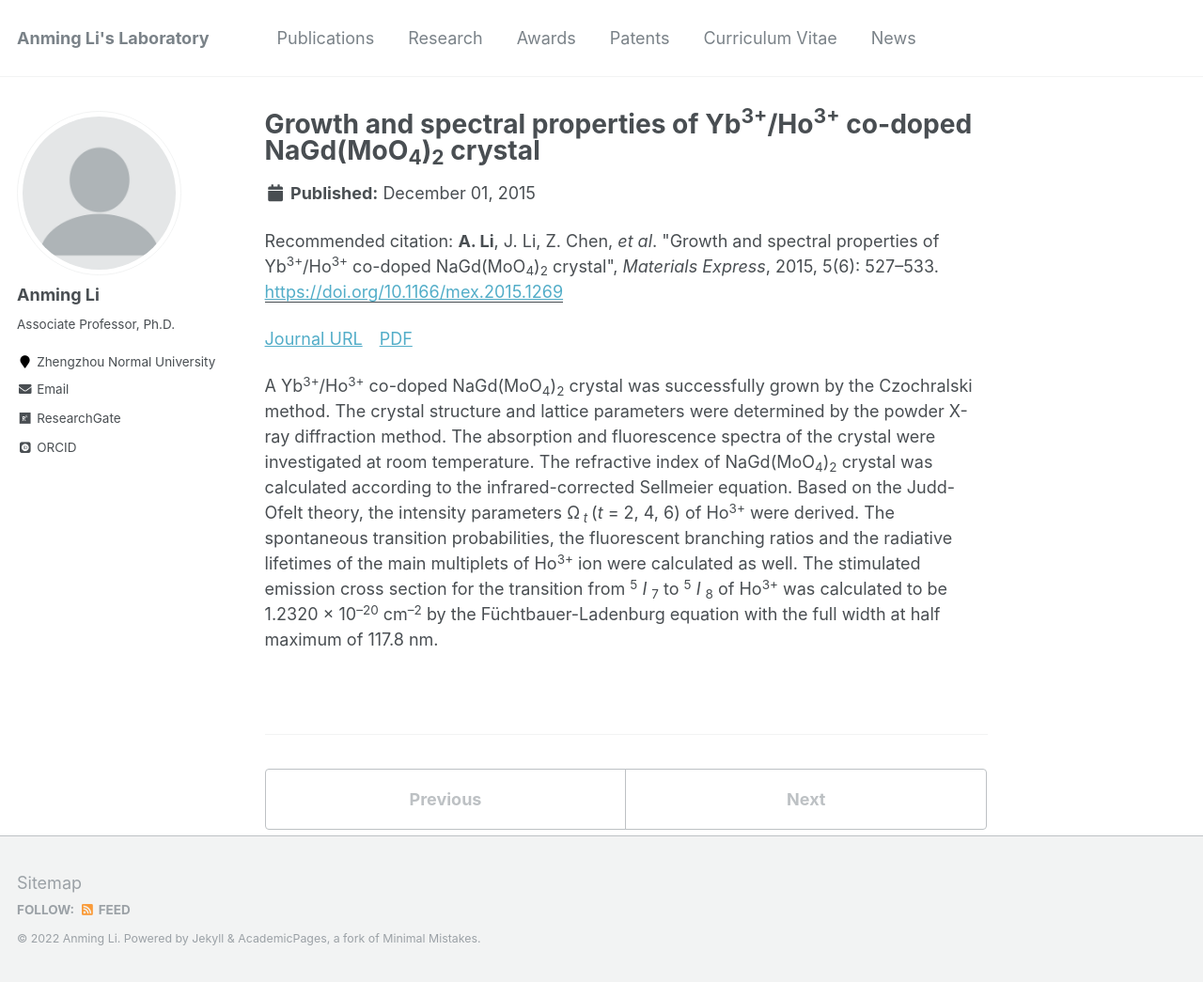
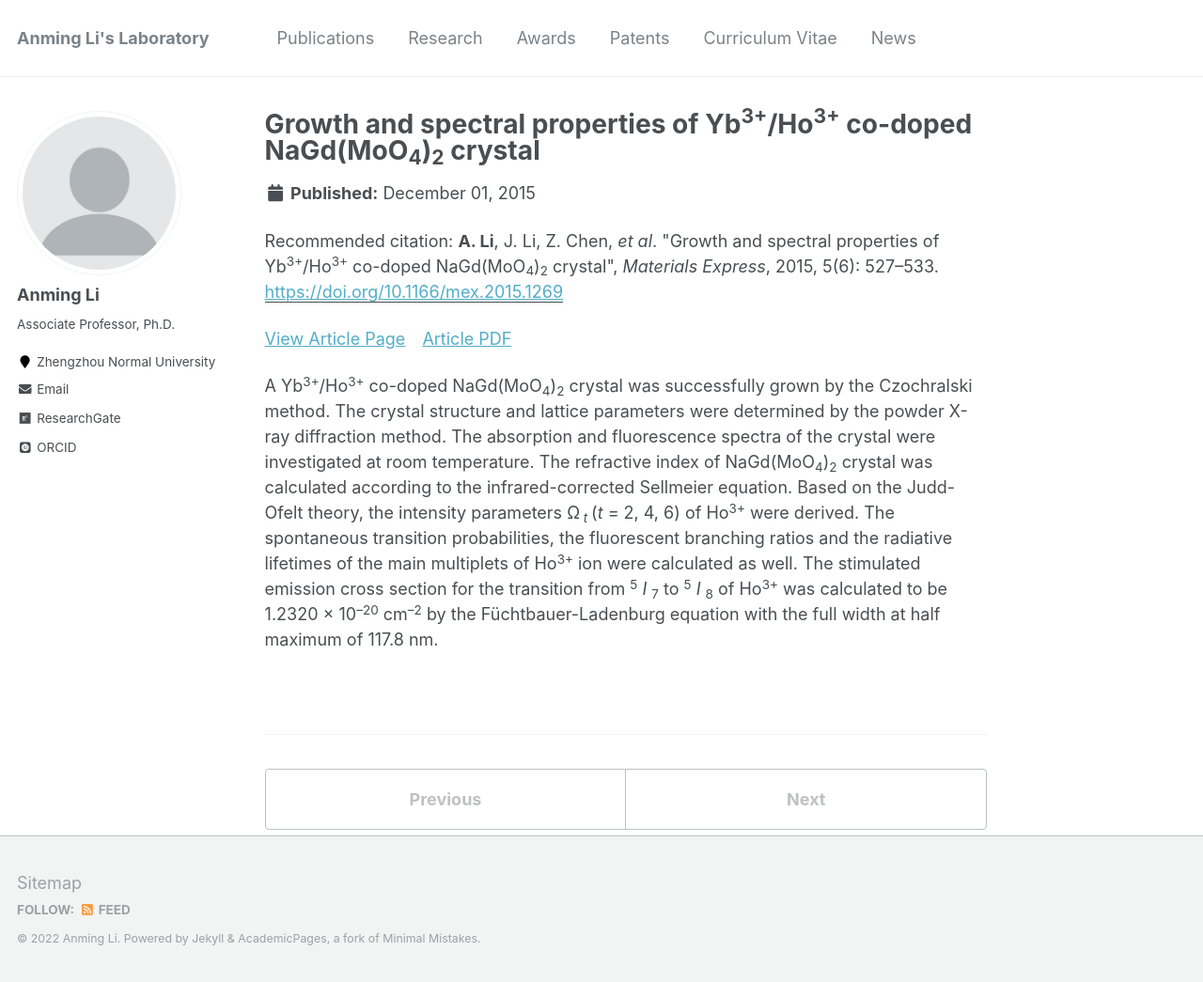
Before and after one commit to ucnclab/ucnclab.github.io, a Jekyll site: the page built from _publications/2015-12-01-paper6.md, in a window 1280 px wide and 1045 px high. Shown: the whole window at 94% size. Built offline with Jekyll 4.4.1, drawn with Linux system fonts in a browser that asks for light colours; some web fonts are replaced; comment, search, counter and statistics services are not loaded.

Commit message:
Update 2015-12-01-paper6.md

```diff
--- a/_publications/2015-12-01-paper6.md
+++ b/_publications/2015-12-01-paper6.md
@@ -8,7 +8,7 @@ venue: 'Materials Express'
 paperurl: 'https://doi.org/10.1166/mex.2015.1269'
 citation: '<b>A. Li</b>, J. Li, Z. Chen, <i>et al</i>. &quot;Growth and spectral properties of Yb<sup>3+</sup>/Ho<sup>3+</sup> co-doped NaGd(MoO<sub>4</sub>)<sub>2</sub> crystal&quot;, <i>Materials Express</i>, 2015, 5(6): 527–533.'
 ---
-[Journal URL](https://www.ingentaconnect.com/contentone/asp/me/2015/00000005/00000006/art00007)&emsp;[PDF](https://lablam.org/files/paper6.pdf)
+[View Article Page](https://www.ingentaconnect.com/contentone/asp/me/2015/00000005/00000006/art00007)&emsp;[Article PDF](https://lablam.org/files/paper6.pdf)
 
 A Yb<sup>3+</sup>/Ho<sup>3+</sup> co-doped NaGd(MoO<sub>4</sub>)<sub>2</sub> crystal was successfully grown by the Czochralski method. The crystal structure and lattice parameters were determined by the powder X-ray diffraction method. The absorption and fluorescence spectra of the
 crystal were investigated at room temperature. The refractive index of NaGd(MoO<sub>4</sub>)<sub>2</sub> crystal was calculated according to the infrared-corrected Sellmeier equation. Based on the Judd-Ofelt theory, the intensity parameters &#937;<sub>
```
